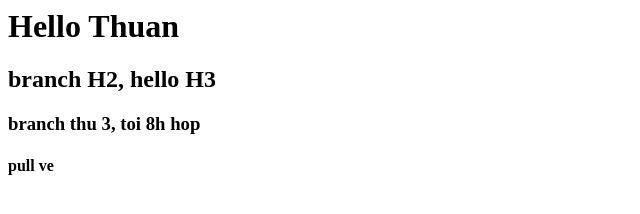
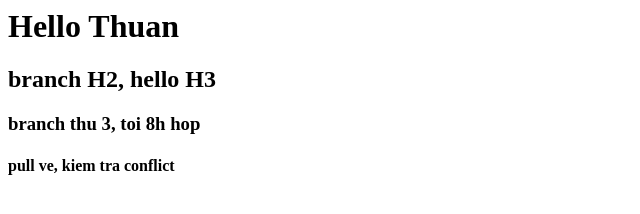
Before and after one commit to TommyGitHubs/Test, a plain HTML site: page index.html in a window 1280 px wide. Shown: the whole page, without its empty margins (0-640 px from the left). Drawn offline with Linux system fonts and the light colour scheme.

Commit message:
xem conflict

```diff
--- a/index.html
+++ b/index.html
@@ -1,4 +1,4 @@
 <h1> Hello Thuan </h1>
 <h2>branch H2, hello H3</h2>
 <h3> branch thu 3, toi 8h hop</h3>
-<h4> pull ve</h4>
+<h4> pull ve, kiem tra conflict</h4>
```
